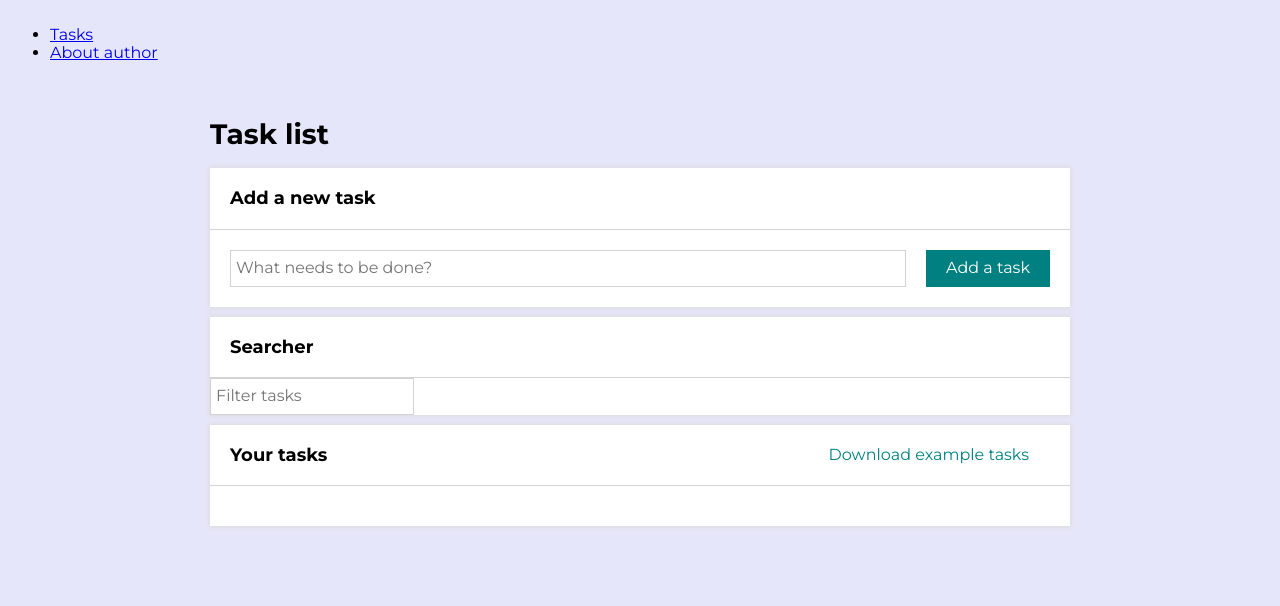
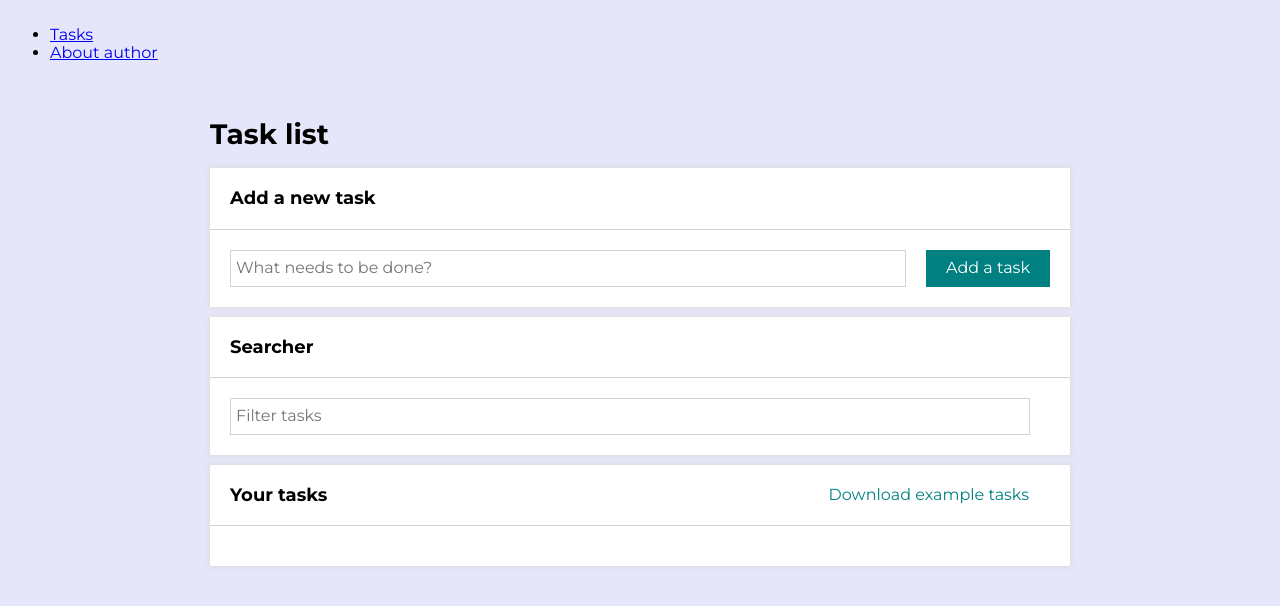
Before and after one commit to RobFyd/To-Do-List-in-React, a React (Create React App) app: page /#/tasksList in a window 1280 px wide. Shown: the top 606 px of the page. Built offline with nearby package versions, Linux system fonts and the light colour scheme.

Commit message:
TasksFormSearch added and styled

```diff
--- a/src/features/tasks/Input/index.js
+++ b/src/features/tasks/Input/index.js
@@ -1,4 +1,15 @@
 import styled from "styled-components";
+
+export const TasksFormSearch = styled.form`
+  padding: 20px;
+  display: flex;
+
+  @media (max-width: ${({ theme }) => theme.breakpoints.mobileMax}px) {
+    display: flex;
+    flex-direction: column;
+    flex-basis: 1;
+  }
+`;
 
 export default styled.input`
   margin-right: 20px;
--- a/src/features/tasks/TasksPage/Search/index.js
+++ b/src/features/tasks/TasksPage/Search/index.js
@@ -1,6 +1,5 @@
-import { useLocation } from "react-router-dom";
-import Input from "../../Input";
-import { useHistory } from "react-router-dom/cjs/react-router-dom.min";
+import { useLocation, useHistory } from "react-router-dom";
+import Input, { TasksFormSearch } from "../../Input";
 
 export default () => {
   const location = useLocation();
@@ -20,10 +19,12 @@ export default () => {
   };
 
   return (
-    <Input
-      placeholder="Filter tasks"
-      value={query || ""}
-      onChange={onInputChange}
-    />
+    <TasksFormSearch>
+      <Input
+        placeholder="Filter tasks"
+        value={query || ""}
+        onChange={onInputChange}
+      />
+    </TasksFormSearch>
   );
 };
```
